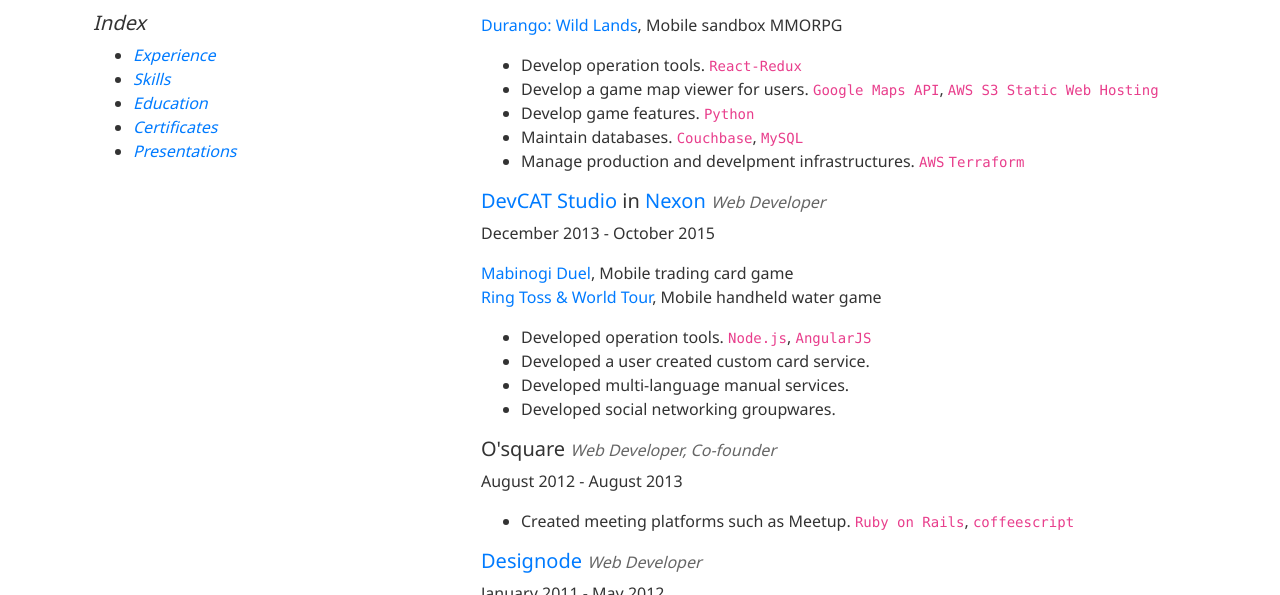
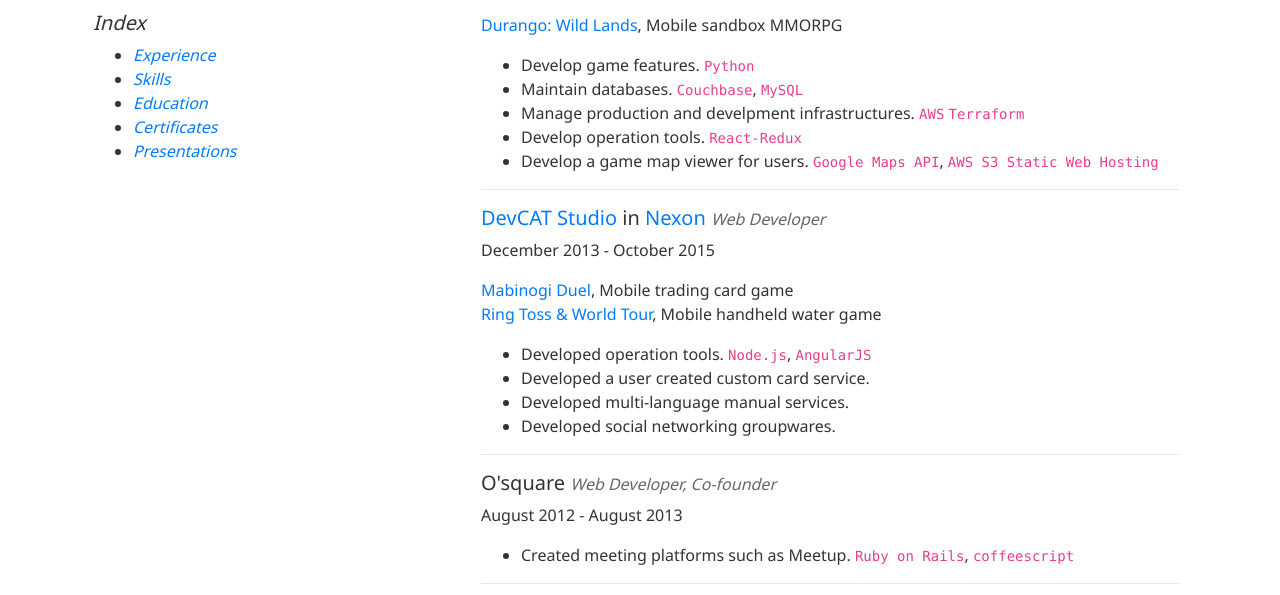
Before and after one commit to deveb/hwang.eunb.it, a plain HTML site: page index.html in a window 1280 px wide. Shown: the part 133-728 px from the top of the page. Drawn offline with nearby package versions, Linux system fonts and the light colour scheme.

Commit message:
Change content order and remove unneccessary comment

```diff
--- a/index.html
+++ b/index.html
@@ -13,10 +13,8 @@
     <!-- Custom styles for this template -->
     <link href="https://fonts.googleapis.com/css?family=Noto+Sans:400" rel="stylesheet">
     <link rel="stylesheet" href="https://use.fontawesome.com/releases/v5.7.2/css/all.css" integrity="sha384-fnmOCqbTlWIlj8LyTjo7mOUStjsKC4pOpQbqyi7RrhN7udi9RwhKkMHpvLbHG9Sr" crossorigin="anonymous">
-
-    <link href="resume.css" rel="stylesheet">
     <style>
-      body { color: #333; font-family: 'Noto Sans';}
+      body { color: #333; font-family: 'Noto Sans'; }
       a:hover { text-decoration: none; }
       h1, h3 a { color: #000; }
       h3 a:hover { color: #000; }
@@ -59,8 +57,6 @@
           </div>
         </aside><!-- /.resume-sidebar -->
         <div class="py-4 col-md-8 resume-main">
-          <!-- <h1>EunBit Hwang</h1> -->
-          <!-- <h3 id="skiils" class="pb-2"><a href="#id">Skills</a></h3> -->
           <h3 id="experience" class="pb-2"><i class="fas fa-briefcase"></i> <a href="#experience">Experience</a></h3>
           <div class="content px-3">
             <h5 class="content-title"><a href="https://what.studio" target="_blank">What! Studio</a> in <a href="https://www.nexon.com" target="_blank">Nexon</a> <small class='font-italic'>Web Developer, Server Engineer</small></h5>
@@ -69,12 +65,13 @@
               <li><a href="https://durango.nexon.com/" target="_blank">Durango: Wild Lands</a>, Mobile sandbox MMORPG</li>
             </ul>
             <ul>
-              <li>Develop operation tools. <code>React-Redux</code></li>
-              <li>Develop a game map viewer for users. <code>Google Maps API</code>, <code>AWS S3 Static Web Hosting</code></li>
               <li>Develop game features. <code>Python</code></li>
               <li>Maintain databases. <code>Couchbase</code>, <code>MySQL</code></li>
               <li>Manage production and develpment infrastructures. <code>AWS</code> <code>Terraform</code></li>
+              <li>Develop operation tools. <code>React-Redux</code></li>
+              <li>Develop a game map viewer for users. <code>Google Maps API</code>, <code>AWS S3 Static Web Hosting</code></li>
             </ul>
+            <hr />
           </div><!-- /.content -->
           <div class="content px-3">
             <h5 class="content-title"><a href="https://devcat.com/" target="_blank">DevCAT Studio</a> in <a href="https://www.nexon.com" target="_blank">Nexon</a> <small class='font-italic'>Web Developer</small></h5>
@@ -89,12 +86,15 @@
               <li>Developed multi-language manual services.</li>
               <li>Developed social networking groupwares.</li>
             </ul>
+            <hr />
           </div><!-- /.content -->
           <div class="content px-3">
             <h5 class="content-title">O'square <small class='font-italic'>Web Developer, Co-founder</small></h5>
             <p>August 2012 - August 2013</p>
             <ul>
               <li>Created meeting platforms such as Meetup. <code>Ruby on Rails</code>, <code>coffeescript</code></li>
+            </ul>
+            <hr />
           </div><!-- /.content -->
           <div class="content px-3">
             <h5 class="content-title"><a href="http://designod.co.kr" target="_blank">Designode</a> <small class='font-italic'>Web Developer</small></h5>
```
Lines whose indentation alone changed are shown as unchanged.
